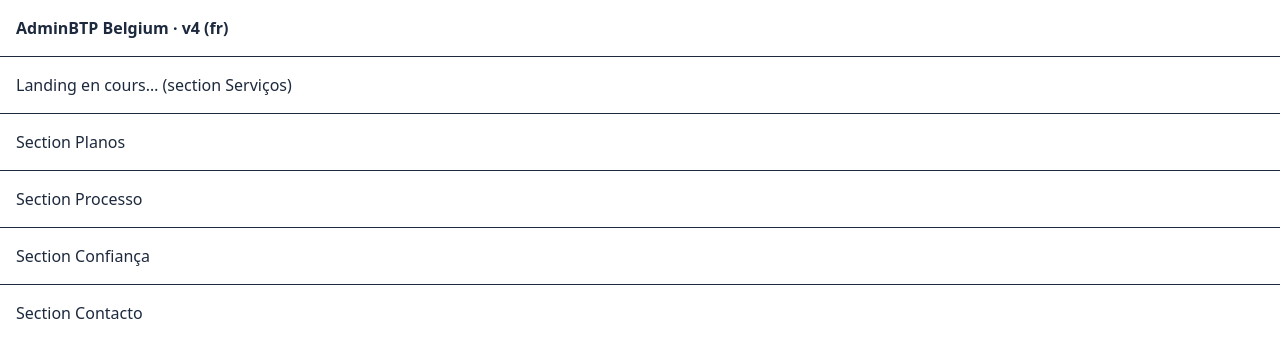
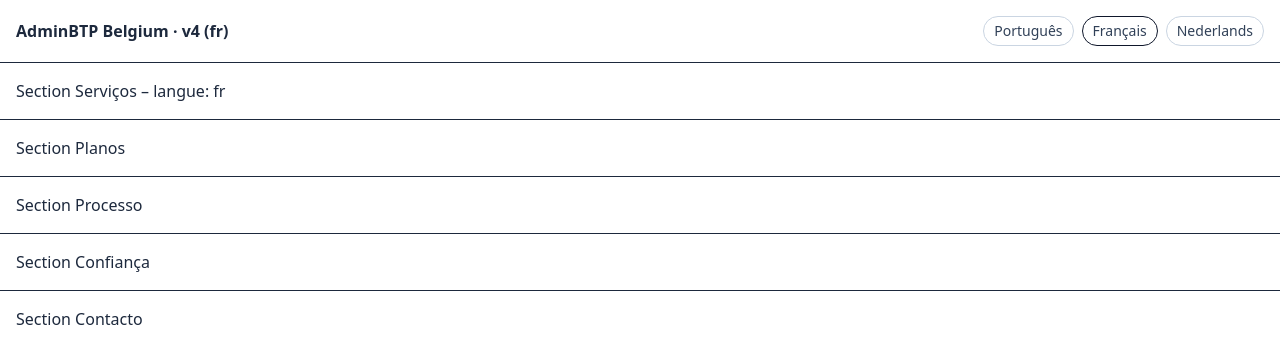
Before and after one commit to Neda007/btp-admin-2025, a Next.js app: page /fr in a window 1280 px wide. Shown: the top 364 px of the page. Built offline with nearby package versions, Linux system fonts and the light colour scheme.

Commit message:
feat(i18n): add LanguageSwitcher and display current lang in header

```diff
--- a/components/LandingClient.tsx
+++ b/components/LandingClient.tsx
@@ -1,17 +1,19 @@
 "use client";
 import React from "react";
+import LanguageSwitcher from "@/components/LanguageSwitcher";
 
 export type Lang = "pt" | "fr" | "nl";
 
 export default function LandingClient({ lang }: { lang: Lang }) {
   return (
     <main className="min-h-screen bg-white text-slate-800">
-      <header className="p-4 border-b">
+      <header className="p-4 border-b flex items-center justify-between">
         <h1 className="font-bold">AdminBTP Belgium · v4 ({lang})</h1>
+        <LanguageSwitcher current={lang} />
       </header>
 
       <section id="servicos" className="p-4">
-        <p>Landing en cours… (section Serviços)</p>
+        <p>Section Serviços – langue: {lang}</p>
       </section>
       <section id="planos" className="p-4 border-t">
         <p>Section Planos</p>
--- /dev/null
+++ b/components/LanguageSwitcher.tsx
@@ -0,0 +1,21 @@
+"use client";
+import Link from "next/link";
+
+const SUPPORTED = ["pt","fr","nl"] as const;
+
+export default function LanguageSwitcher({ current }: { current: "pt"|"fr"|"nl" }) {
+  return (
+    <nav aria-label="Language switcher" className="flex gap-2">
+      {SUPPORTED.map(l => (
+        <Link
+          key={l}
+          href={`/${l}`}
+          className={`px-2.5 py-1 rounded-full text-sm border ${l===current ? "border-slate-900" : "border-slate-300"} bg-white text-slate-700`}
+          prefetch={true}
+        >
+          {l==="pt"?"Português":l==="fr"?"Français":"Nederlands"}
+        </Link>
+      ))}
+    </nav>
+  );
+}
```
